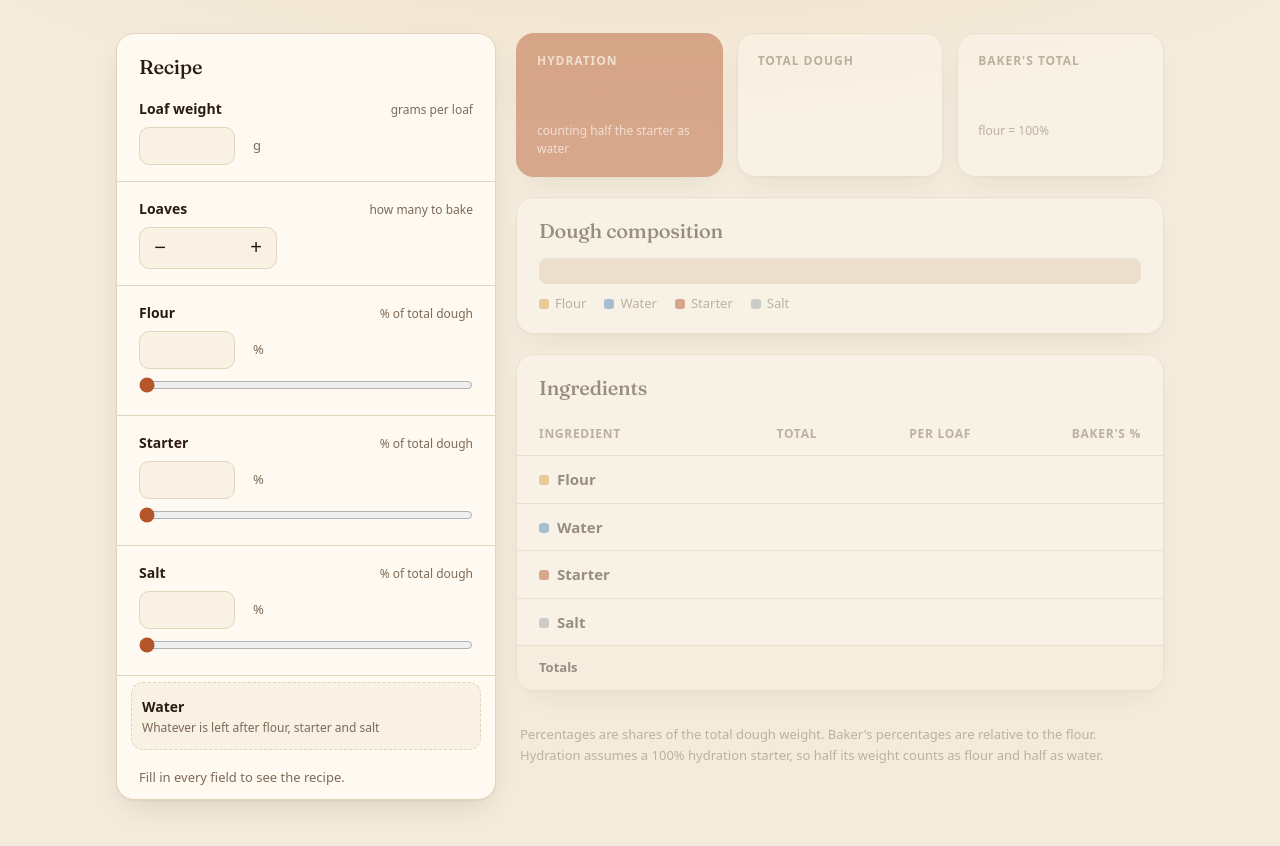
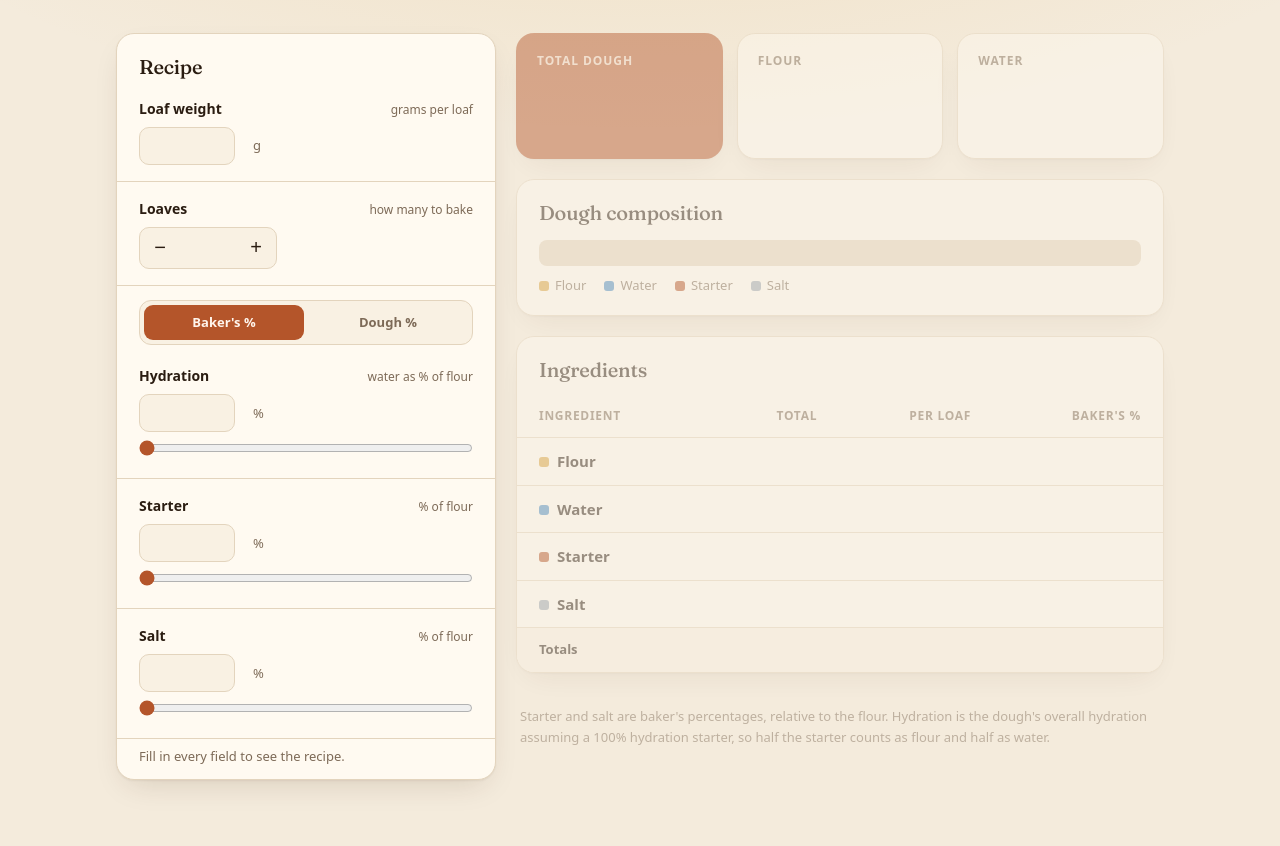
Before and after one commit to jacewardell/sourdough-calculator, a website: page index.html in a window 1280 px wide. Shown: the part 122-968 px from the top of the page. Drawn offline with Linux system fonts and the light colour scheme.

Commit message:
Add baker's percentage mode alongside dough shares
A segmented control switches between Baker's % (hydration, starter and
salt relative to flour, with flour solved from the total) and Dough %
(the original spreadsheet model). Loaf weight and count are shared and
the two forms stay in sync: editing either side recomputes the other.
Baker's % is the default.

```diff
--- a/calc.js
+++ b/calc.js
@@ -1,23 +1,64 @@
 (() => {
-  const fields = ['loafGrams', 'loafCount', 'starterPct', 'flourPct', 'saltPct'];
+  const keys = ['flour', 'water', 'starter', 'salt'];
+  const common = ['loafGrams', 'loafCount'];
 
-  const keys = ['flour', 'water', 'starter', 'salt'];
+  const modes = {
+    // Flour, starter and salt as a share of total dough. Water is the remainder.
+    dough: {
+      fields: ['d_flour', 'd_starter', 'd_salt'],
+      run(total, { d_flour: f, d_starter: p, d_salt: s }) {
+        const pct = { flour: f / 100, starter: p / 100, salt: s / 100 };
+        pct.water = 1 - pct.flour - pct.starter - pct.salt;
+        const grams = {}, bakers = {};
+        for (const k of keys) grams[k] = total * pct[k];
+        for (const k of keys) bakers[k] = grams.flour ? grams[k] / grams.flour : 0;
+        return { pct, grams, bakers, valid: pct.water >= 0 && pct.flour > 0 };
+      },
+    },
+    // Starter and salt relative to flour, plus overall hydration. Flour is solved from the total.
+    //   h = (W + S/2) / (F + S/2)  =>  W = F * (h * (1 + p/2) - p/2)
+    //   T = F + W + S + salt       =>  F = T / (1 + h * (1 + p/2) + p/2 + s)
+    bakers: {
+      fields: ['b_hydration', 'b_starter', 'b_salt'],
+      run(total, { b_hydration: h, b_starter: p, b_salt: s }) {
+        h /= 100; p /= 100; s /= 100;
+        const bakers = { flour: 1, water: h * (1 + p / 2) - p / 2, starter: p, salt: s };
+        const sum = keys.reduce((a, k) => a + bakers[k], 0);
+        const flour = sum ? total / sum : 0;
+        const grams = {}, pct = {};
+        for (const k of keys) grams[k] = flour * bakers[k];
+        for (const k of keys) pct[k] = total ? grams[k] / total : 0;
+        return { pct, grams, bakers, valid: bakers.water >= 0 };
+      },
+    },
+  };
 
-  function calc(input) {
+  const hydrationOf = ({ flour, water, starter }) => flour + starter / 2 ? (water + starter / 2) / (flour + starter / 2) : 0;
+
+  function calc(mode, input) {
+    const m = modes[mode];
+    const fields = [...common, ...m.fields];
     const ready = fields.every(k => Number.isFinite(input[k]));
-    const { loafGrams = 0, loafCount = 0, starterPct = 0, flourPct = 0, saltPct = 0 } = input;
-    const total = loafGrams * loafCount;
-    const pct = { starter: starterPct / 100, flour: flourPct / 100, salt: saltPct / 100 };
-    pct.water = 1 - pct.starter - pct.flour - pct.salt;
-    const grams = {}, bakers = {};
-    for (const k of keys) grams[k] = total * pct[k];
-    for (const k of keys) bakers[k] = grams.flour ? grams[k] / grams.flour : 0;
-    const half = grams.starter / 2;
-    const hydration = grams.flour + half ? (grams.water + half) / (grams.flour + half) : 0;
-    const bakersTotal = keys.reduce((s, k) => s + bakers[k], 0);
-    const valid = ready && pct.water >= 0 && pct.flour > 0 && total > 0;
-    return { total, pct, grams, bakers, hydration, bakersTotal, valid, ready };
+    const total = (input.loafGrams || 0) * (input.loafCount || 0);
+    const vals = Object.fromEntries(fields.map(k => [k, input[k] || 0]));
+    const r = m.run(total, vals);
+    const hydration = hydrationOf(r.grams);
+    const bakersTotal = keys.reduce((a, k) => a + r.bakers[k], 0);
+    return { ...r, total, hydration, bakersTotal, ready, valid: ready && total > 0 && r.valid };
   }
 
-  globalThis.Sourdough = { calc, fields, keys };
+  // The two modes are two views of the same recipe; convert between them.
+  const convert = {
+    dough(input) {
+      const r = modes.dough.run(1, input);
+      return { b_hydration: hydrationOf(r.grams) * 100, b_starter: r.bakers.starter * 100, b_salt: r.bakers.salt * 100 };
+    },
+    bakers(input) {
+      const r = modes.bakers.run(1, input);
+      return { d_flour: r.pct.flour * 100, d_starter: r.pct.starter * 100, d_salt: r.pct.salt * 100 };
+    },
+  };
+
+  const fields = [...common, ...modes.dough.fields, ...modes.bakers.fields];
+  globalThis.Sourdough = { calc, convert, modes, fields, keys };
 })();
--- a/index.html
+++ b/index.html
@@ -99,7 +99,7 @@ h1 em { font-style: italic; color: var(--crust); font-weight: 500; }
   .inputs.collapsed #recipeBody { display: none; }
 }
 .field { padding: 16px 22px; border-bottom: 1px solid var(--line); }
-.field:last-of-type { border-bottom: 0; }
+.field:last-child { border-bottom: 0; }
 .field-head { display: flex; justify-content: space-between; align-items: baseline; gap: 12px; margin-bottom: 8px; }
 label, .field-label { font-weight: 600; font-size: 14px; }
 .hint { color: var(--muted); font-size: 12px; }
@@ -121,12 +121,19 @@ label, .field-label { font-weight: 600; font-size: 14px; }
 .stepper button:hover { background: var(--line); }
 .stepper .num { width: 56px; border: 0; border-radius: 0; text-align: center; background: transparent; }
 
+.seg {
+  display: grid; grid-template-columns: 1fr 1fr; gap: 4px; margin: 14px 22px 4px; padding: 4px;
+  background: var(--surface-2); border: 1px solid var(--line); border-radius: 12px;
+}
+.seg button {
+  border: 0; border-radius: 9px; padding: 8px 10px; font: inherit; font-size: 13px; font-weight: 600;
+  background: transparent; color: var(--muted); cursor: pointer;
+}
+.seg button[aria-selected="true"] { background: var(--crust); color: var(--crust-ink); }
+.mode .field:first-child { border-top: 0; }
+
 input[type=range] { width: 100%; accent-color: var(--crust); margin: 8px 0 0; }
 
-.derived { background: var(--surface-2); margin: 6px 14px 10px; border-radius: 12px; padding: 12px 10px; border: 1px dashed var(--line); }
-.derived .field-head { margin: 0; }
-.derived .value { font-family: "JetBrains Mono", ui-monospace, monospace; font-weight: 600; }
-.derived.bad .value { color: var(--warn); }
 
 
 /* Results */
@@ -199,50 +206,69 @@ body.empty .empty-note { display: block; }
         </div>
       </div>
 
-      <div class="field">
-        <div class="field-head"><label for="flourPct">Flour</label><span class="hint">% of total dough</span></div>
-        <div class="row"><input class="num" id="flourPct" type="number" min="0" max="100" step="0.1" inputmode="decimal"><span class="unit">%</span></div>
-        <input type="range" data-for="flourPct" min="30" max="70" step="0.1" aria-label="Flour percent slider">
+      <div class="seg" role="tablist" aria-label="Percentage style">
+        <button type="button" role="tab" data-mode="bakers" aria-selected="true">Baker's %</button>
+        <button type="button" role="tab" data-mode="dough" aria-selected="false">Dough %</button>
       </div>
 
-      <div class="field">
-        <div class="field-head"><label for="starterPct">Starter</label><span class="hint">% of total dough</span></div>
-        <div class="row"><input class="num" id="starterPct" type="number" min="0" max="100" step="0.1" inputmode="decimal"><span class="unit">%</span></div>
-        <input type="range" data-for="starterPct" min="0" max="30" step="0.1" aria-label="Starter percent slider">
+      <div class="mode" data-mode="dough" role="tabpanel">
+        <div class="field">
+          <div class="field-head"><label for="d_flour">Flour</label><span class="hint">% of total dough</span></div>
+          <div class="row"><input class="num" id="d_flour" type="number" min="0" max="100" step="0.1" inputmode="decimal"><span class="unit">%</span></div>
+          <input type="range" data-for="d_flour" min="30" max="70" step="0.1" aria-label="Flour percent slider">
+        </div>
+        <div class="field">
+          <div class="field-head"><label for="d_starter">Starter</label><span class="hint">% of total dough</span></div>
+          <div class="row"><input class="num" id="d_starter" type="number" min="0" max="100" step="0.1" inputmode="decimal"><span class="unit">%</span></div>
+          <input type="range" data-for="d_starter" min="0" max="30" step="0.1" aria-label="Starter percent slider">
+        </div>
+        <div class="field">
+          <div class="field-head"><label for="d_salt">Salt</label><span class="hint">% of total dough</span></div>
+          <div class="row"><input class="num" id="d_salt" type="number" min="0" max="100" step="0.01" inputmode="decimal"><span class="unit">%</span></div>
+          <input type="range" data-for="d_salt" min="0" max="3" step="0.01" aria-label="Salt percent slider">
+        </div>
+        <div class="warn">Flour, starter and salt add up to more than 100%. Lower one of them.</div>
       </div>
 
-      <div class="field">
-        <div class="field-head"><label for="saltPct">Salt</label><span class="hint">% of total dough</span></div>
-        <div class="row"><input class="num" id="saltPct" type="number" min="0" max="100" step="0.01" inputmode="decimal"><span class="unit">%</span></div>
-        <input type="range" data-for="saltPct" min="0" max="3" step="0.01" aria-label="Salt percent slider">
-      </div>
-
-      <div class="derived" id="waterBox">
-        <div class="field-head"><span class="field-label">Water</span><span class="value" id="waterPct">&nbsp;</span></div>
-        <div class="hint">Whatever is left after flour, starter and salt</div>
+      <div class="mode" data-mode="bakers" role="tabpanel" hidden>
+        <div class="field">
+          <div class="field-head"><label for="b_hydration">Hydration</label><span class="hint">water as % of flour</span></div>
+          <div class="row"><input class="num" id="b_hydration" type="number" min="0" max="200" step="0.1" inputmode="decimal"><span class="unit">%</span></div>
+          <input type="range" data-for="b_hydration" min="50" max="100" step="0.1" aria-label="Hydration slider">
+        </div>
+        <div class="field">
+          <div class="field-head"><label for="b_starter">Starter</label><span class="hint">% of flour</span></div>
+          <div class="row"><input class="num" id="b_starter" type="number" min="0" max="200" step="0.1" inputmode="decimal"><span class="unit">%</span></div>
+          <input type="range" data-for="b_starter" min="0" max="50" step="0.1" aria-label="Starter percent slider">
+        </div>
+        <div class="field">
+          <div class="field-head"><label for="b_salt">Salt</label><span class="hint">% of flour</span></div>
+          <div class="row"><input class="num" id="b_salt" type="number" min="0" max="100" step="0.1" inputmode="decimal"><span class="unit">%</span></div>
+          <input type="range" data-for="b_salt" min="0" max="4" step="0.1" aria-label="Salt percent slider">
+        </div>
+        <div class="warn">That much starter already carries more water than the hydration allows. Raise hydration or lower starter.</div>
       </div>
 
       <div class="empty-note">Fill in every field to see the recipe.</div>
-      <div class="warn">Flour, starter and salt add up to more than 100%. Lower one of them.</div>
       </div>
     </section>
 
     <section class="results" aria-label="Results" aria-live="polite">
       <div class="tiles">
         <div class="card tile hero">
-          <div class="k">Hydration</div>
-          <div class="v" id="hydration">&nbsp;</div>
-          <div class="sub">counting half the starter as water</div>
-        </div>
-        <div class="card tile">
           <div class="k">Total dough</div>
           <div class="v" id="total">&nbsp;</div>
           <div class="sub" id="perLoaf"></div>
         </div>
         <div class="card tile">
-          <div class="k">Baker's total</div>
-          <div class="v" id="bakersTotal">&nbsp;</div>
-          <div class="sub">flour = 100%</div>
+          <div class="k">Flour</div>
+          <div class="v" id="flourG">&nbsp;</div>
+          <div class="sub" id="flourSub"></div>
+        </div>
+        <div class="card tile">
+          <div class="k">Water</div>
+          <div class="v" id="waterG">&nbsp;</div>
+          <div class="sub" id="waterSub"></div>
         </div>
       </div>
 
@@ -268,43 +294,48 @@ body.empty .empty-note { display: block; }
         </table>
       </div>
 
-      <p class="note">Percentages are shares of the total dough weight. Baker's percentages are relative to the flour.
-      Hydration assumes a 100% hydration starter, so half its weight counts as flour and half as water.</p>
+      <p class="note" id="note"></p>
     </section>
   </div>
 </div>
 
 <script src="calc.js"></script>
 <script>
-const { calc, fields, keys } = globalThis.Sourdough;
+const { calc, convert, modes, fields, keys } = globalThis.Sourdough;
 
-const KEY = 'sourdough-calculator';
+const KEY = 'sourdough-calculator:v3';
+const COLLAPSE_KEY = 'sourdough-calculator:collapsed';
 const $ = id => document.getElementById(id);
 const names = { flour: 'Flour', water: 'Water', starter: 'Starter', salt: 'Salt' };
 const BLANK = ' ';
-const COLLAPSE_KEY = KEY + ':collapsed';
+const notes = {
+  dough: "Flour, starter and salt are shares of the total dough weight, and water is what remains. Baker's percentages are relative to the flour. Hydration assumes a 100% hydration starter, so half its weight counts as flour and half as water.",
+  bakers: "Starter and salt are baker's percentages, relative to the flour. Hydration is the dough's overall hydration assuming a 100% hydration starter, so half the starter counts as flour and half as water.",
+};
 
 const load = () => { try { return JSON.parse(localStorage.getItem(KEY)) || {}; } catch { return {}; } };
 const save = () => { try { localStorage.setItem(KEY, JSON.stringify(state)); } catch {} };
 
 const g = n => n.toLocaleString(undefined, { maximumFractionDigits: 1 }) + ' g';
+const g0 = n => n.toLocaleString(undefined, { maximumFractionDigits: 0 });
 const pct = n => (n * 100).toLocaleString(undefined, { maximumFractionDigits: 1 }) + '%';
 
 const state = load();
+if (!modes[state.mode]) state.mode = 'bakers';
 
 function render() {
-  const r = calc(state);
+  const r = calc(state.mode, state);
   document.body.classList.toggle('invalid', !r.valid && r.ready);
   document.body.classList.toggle('empty', !r.ready);
+  $('note').textContent = notes[state.mode];
   if (!r.ready) return renderBlank();
 
-  $('waterPct').textContent = pct(r.pct.water);
-  $('waterBox').classList.toggle('bad', r.pct.water < 0);
-
-  $('hydration').textContent = pct(r.hydration);
   $('total').innerHTML = `${r.total.toLocaleString()}<small>g</small>`;
   $('perLoaf').textContent = `${state.loafCount} × ${state.loafGrams.toLocaleString()} g`;
-  $('bakersTotal').textContent = pct(r.bakersTotal);
+  $('flourG').innerHTML = `${g0(r.grams.flour)}<small>g</small>`;
+  $('flourSub').textContent = `${pct(r.pct.flour)} of dough`;
+  $('waterG').innerHTML = `${g0(r.grams.water)}<small>g</small>`;
+  $('waterSub').textContent = state.mode === 'dough' ? `${pct(r.hydration)} hydration with the starter` : `${pct(r.pct.water)} of dough, plus the starter`;
 
   const segs = $('bar').children;
   keys.forEach((k, i) => { segs[i].style.flex = `0 0 ${Math.max(0, r.pct[k]) * 100}%`; segs[i].title = `${names[k]} ${pct(r.pct[k])}`; });
@@ -322,8 +353,7 @@ function render() {
 }
 
 function renderBlank() {
-  for (const id of ['waterPct', 'hydration', 'total', 'bakersTotal', 'perLoaf', 'tTotal', 'tLoaf', 'tBakers']) $(id).textContent = BLANK;
-  $('waterBox').classList.remove('bad');
+  for (const id of ['total', 'perLoaf', 'flourG', 'flourSub', 'waterG', 'waterSub', 'tTotal', 'tLoaf', 'tBakers']) $(id).textContent = BLANK;
   for (const s of $('bar').children) s.style.flex = '0 0 0%';
   for (const b of $('legend').querySelectorAll('b')) b.textContent = '';
   $('rows').innerHTML = keys.map(k => `<tr>
@@ -336,16 +366,38 @@ function set(k, v) {
   if (Number.isFinite(v)) state[k] = k === 'loafCount' ? Math.max(1, Math.round(v)) : Math.max(0, v);
   else delete state[k];
   sync(k);
+  mirror(k);
   save();
   render();
 }
 
+// Keep the other mode's fields describing the same recipe.
+function mirror(k) {
+  const from = Object.keys(modes).find(m => modes[m].fields.includes(k));
+  if (!from) return;
+  const to = from === 'dough' ? 'bakers' : 'dough';
+  const complete = modes[from].fields.every(f => Number.isFinite(state[f]));
+  const derived = complete ? convert[from](state) : {};
+  for (const f of modes[to].fields) {
+    if (f in derived) state[f] = derived[f]; else delete state[f];
+    sync(f);
+  }
+}
+
 function sync(k) {
-  const v = state[k] ?? '';
+  const v = state[k] == null ? '' : Math.round(state[k] * 100) / 100;
   const el = $(k);
   if (document.activeElement !== el) el.value = v;
   const range = document.querySelector(`[data-for="${k}"]`);
   if (range) range.value = v === '' ? range.min : v;
+}
+
+function setMode(mode) {
+  state.mode = mode;
+  for (const t of document.querySelectorAll('[role=tab]')) t.setAttribute('aria-selected', String(t.dataset.mode === mode));
+  for (const p of document.querySelectorAll('.mode')) p.hidden = p.dataset.mode !== mode;
+  save();
+  render();
 }
 
 for (const k of fields) {
@@ -356,6 +408,8 @@ for (const r of document.querySelectorAll('input[type=range]'))
   r.addEventListener('input', e => set(r.dataset.for, parseFloat(e.target.value)));
 for (const b of document.querySelectorAll('[data-step]'))
   b.addEventListener('click', () => set('loafCount', (state.loafCount ?? 0) + Number(b.dataset.step)));
+for (const t of document.querySelectorAll('[role=tab]'))
+  t.addEventListener('click', () => setMode(t.dataset.mode));
 
 const inputs = document.querySelector('.inputs');
 function setCollapsed(c) {
@@ -367,7 +421,10 @@ $('toggle').addEventListener('click', () => { if (matchMedia('(max-width: 859px)
 try { if (localStorage.getItem(COLLAPSE_KEY)) setCollapsed(true); } catch {}
 
 fields.forEach(sync);
-render();
+const other = state.mode === 'dough' ? 'bakers' : 'dough';
+const seeded = [state.mode, other].find(m => modes[m].fields.every(f => Number.isFinite(state[f])));
+if (seeded) mirror(modes[seeded].fields[0]);
+setMode(state.mode);
 </script>
 </body>
 </html>
```
Also changed, not shown: calc.test.js (+38 -25 lines).
